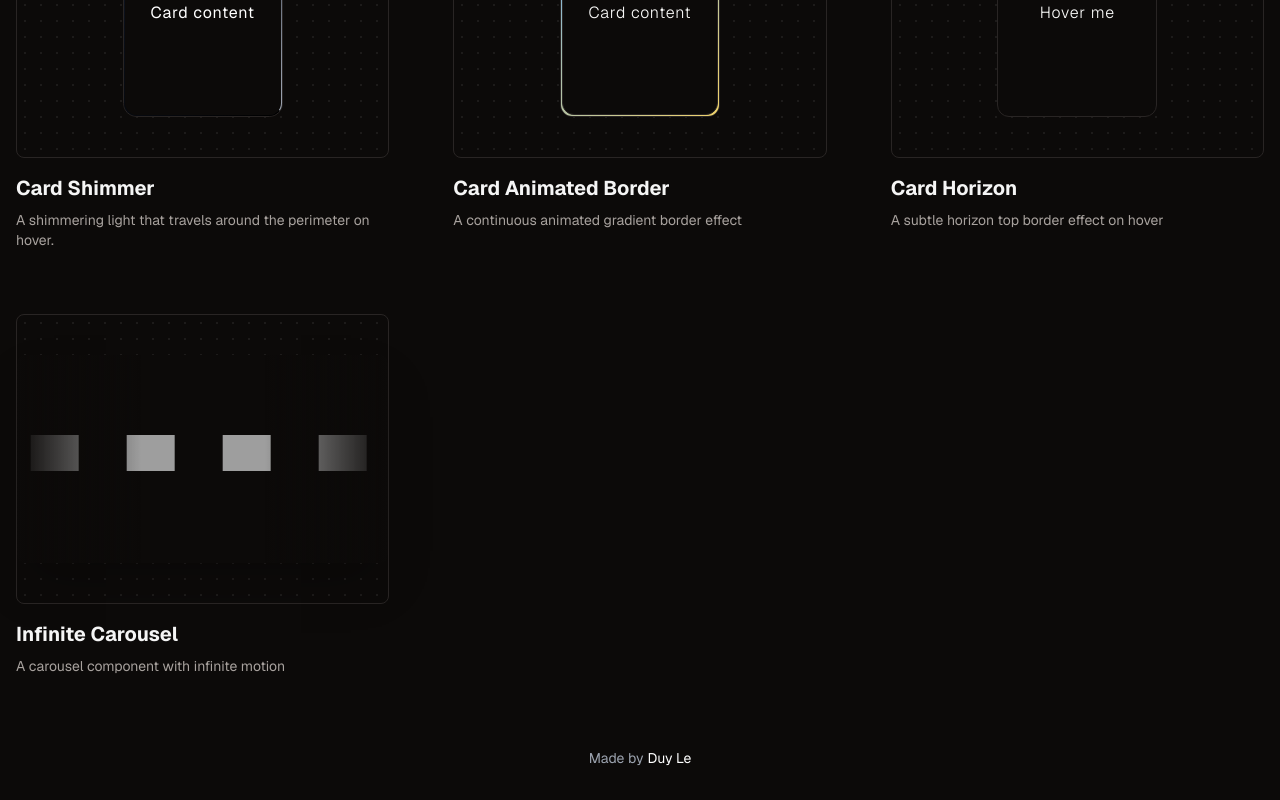
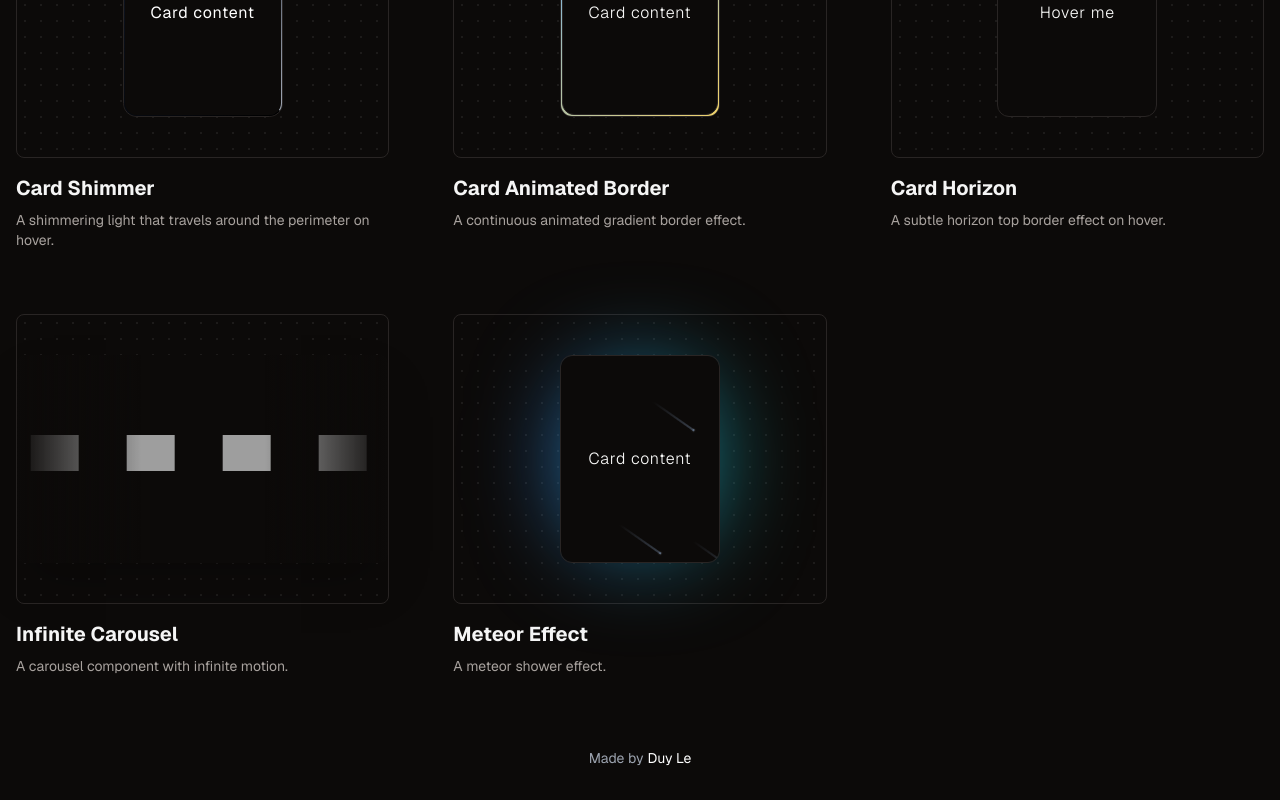
Before and after one commit to iamdooboy/ui, a Next.js app: page / in a window 1280 px wide. Shown: the part 990-1790 px from the top of the page. Built offline with nearby package versions, Linux system fonts and the light colour scheme; grey boxes are pictures that could not be loaded.

Commit message:
added meteros effect

```diff
--- /dev/null
+++ b/components/background/meteors.tsx
@@ -0,0 +1,47 @@
+import { cn } from '@/lib/utils'
+
+export const Meteors = ({
+  number,
+  className,
+}: {
+  number?: number
+  className?: string
+}) => {
+  const meteors = new Array(number || 20).fill(true)
+  return (
+    <>
+      {meteors.map((el, idx) => (
+        <span
+          key={'meteor' + idx}
+          className={cn(
+            'animate-meteor-effect absolute top-1/2 left-1/2 h-0.5 w-0.5 rounded-[9999px] bg-slate-500 shadow-[0_0_0_1px_#ffffff10] rotate-[215deg]',
+            "before:content-[''] before:absolute before:top-1/2 before:transform before:-translate-y-[50%] before:w-[50px] before:h-[1px] before:bg-gradient-to-r before:from-[#64748b] before:to-transparent",
+            className
+          )}
+          style={{
+            top: 0,
+            left: Math.floor(Math.random() * (400 - -400) + -400) + 'px',
+            animationDelay: Math.random() * (0.8 - 0.2) + 0.2 + 's',
+            animationDuration: Math.floor(Math.random() * (10 - 2) + 2) + 's',
+          }}
+        ></span>
+      ))}
+    </>
+  )
+}
+
+export const MeteorsDemo = () => {
+  return (
+    <div className='relative'>
+      <div className='absolute inset-0 h-full w-full bg-gradient-to-r from-blue-500 to-teal-500 transform scale-[0.80] bg-red-500 rounded-full blur-3xl' />
+      <div className='relative h-52 w-40 rounded-xl border overflow-hidden'>
+        <div className='flex h-full w-full items-center justify-center bg-background rounded-xl'>
+          <span className='text-md text-card-foreground tracking-wider font-light'>
+            Card content
+          </span>
+          <Meteors number={20} />
+        </div>
+      </div>
+    </div>
+  )
+}
--- a/data/component-list.ts
+++ b/data/component-list.ts
@@ -1,4 +1,5 @@
 import { BoxesContainer } from '@/components/background/boxes'
+import { MeteorsDemo } from '@/components/background/meteors'
 import { CardAnimatedBorder } from '@/components/card/card-animated-border'
 import { CardHorizon } from '@/components/card/card-horizon'
 import { CardParallax } from '@/components/card/card-parallax'
@@ -37,18 +38,24 @@ export const COMPONENTS_LIST = [
     name: 'Card Animated Border',
     component: CardAnimatedBorder,
     slug: 'card-animate-border',
-    description: 'A continuous animated gradient border effect',
+    description: 'A continuous animated gradient border effect.',
   },
   {
     name: 'Card Horizon',
     component: CardHorizon,
     slug: 'card-horizon-border',
-    description: 'A subtle horizon top border effect on hover',
+    description: 'A subtle horizon top border effect on hover.',
   },
   {
     name: 'Infinite Carousel',
     component: InfiniteCarouselDemo,
     slug: 'infinite-carousel',
-    description: 'A carousel component with infinite motion ',
+    description: 'A carousel component with infinite motion.',
+  },
+  {
+    name: 'Meteor Effect',
+    component: MeteorsDemo,
+    slug: 'meteor',
+    description: 'A meteor shower effect.',
   },
 ]
--- a/tailwind.config.ts
+++ b/tailwind.config.ts
@@ -70,11 +70,20 @@ const config: Config = {
           from: { transform: 'translateX(0)' },
           to: { transform: 'translateX(calc(-50% - var(--gap)/2))' },
         },
+        meteor: {
+          '0%': { transform: 'rotate(215deg) translateX(0)', opacity: '1' },
+          '70%': { opacity: '1' },
+          '100%': {
+            transform: 'rotate(215deg) translateX(-500px)',
+            opacity: '0',
+          },
+        },
       },
       animation: {
         'accordion-down': 'accordion-down 0.2s ease-out',
         'accordion-up': 'accordion-up 0.2s ease-out',
         'infinite-scroll': 'infinite-scroll var(--duration) linear infinite',
+        'meteor-effect': 'meteor 5s linear infinite',
       },
     },
   },
```
